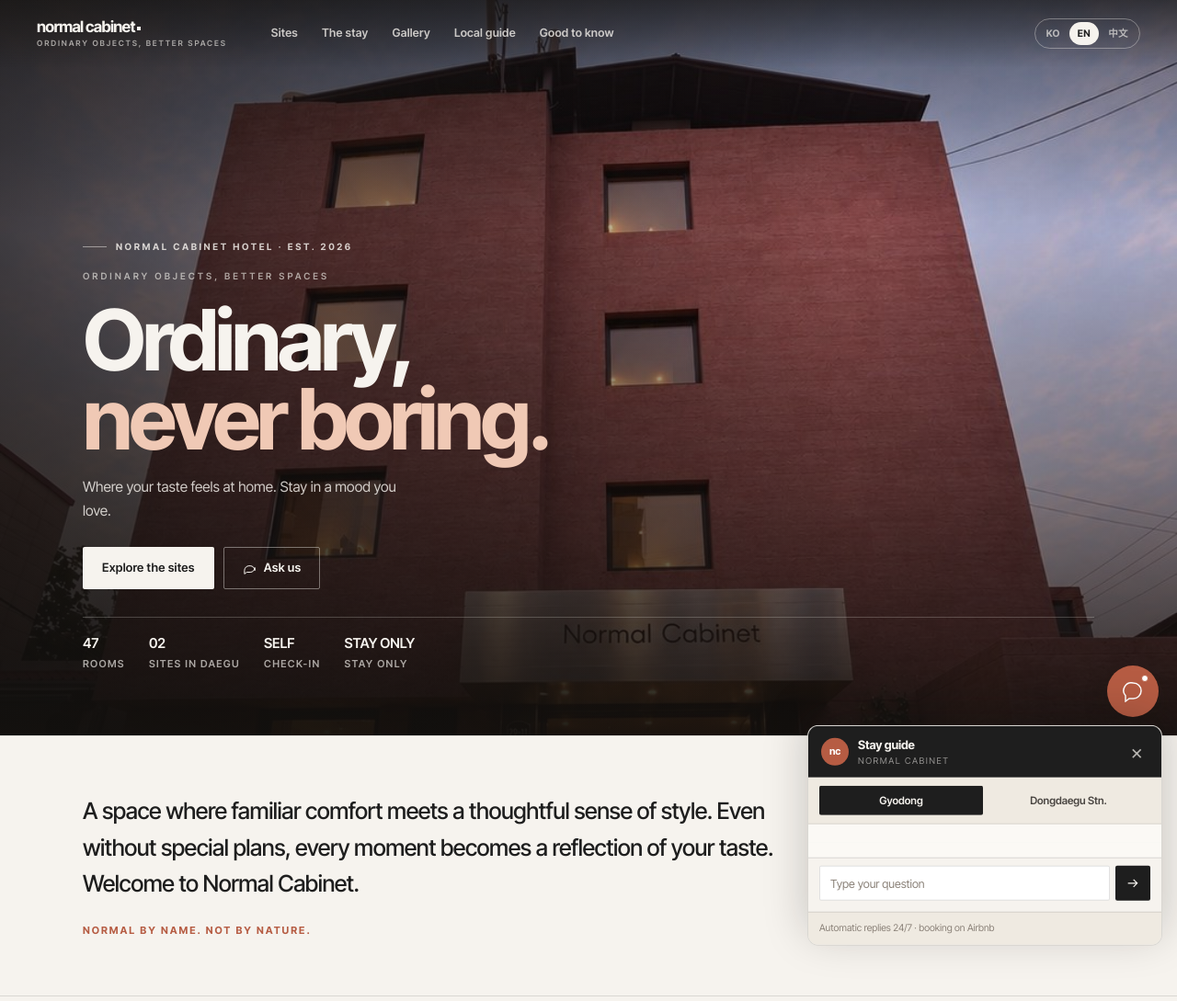
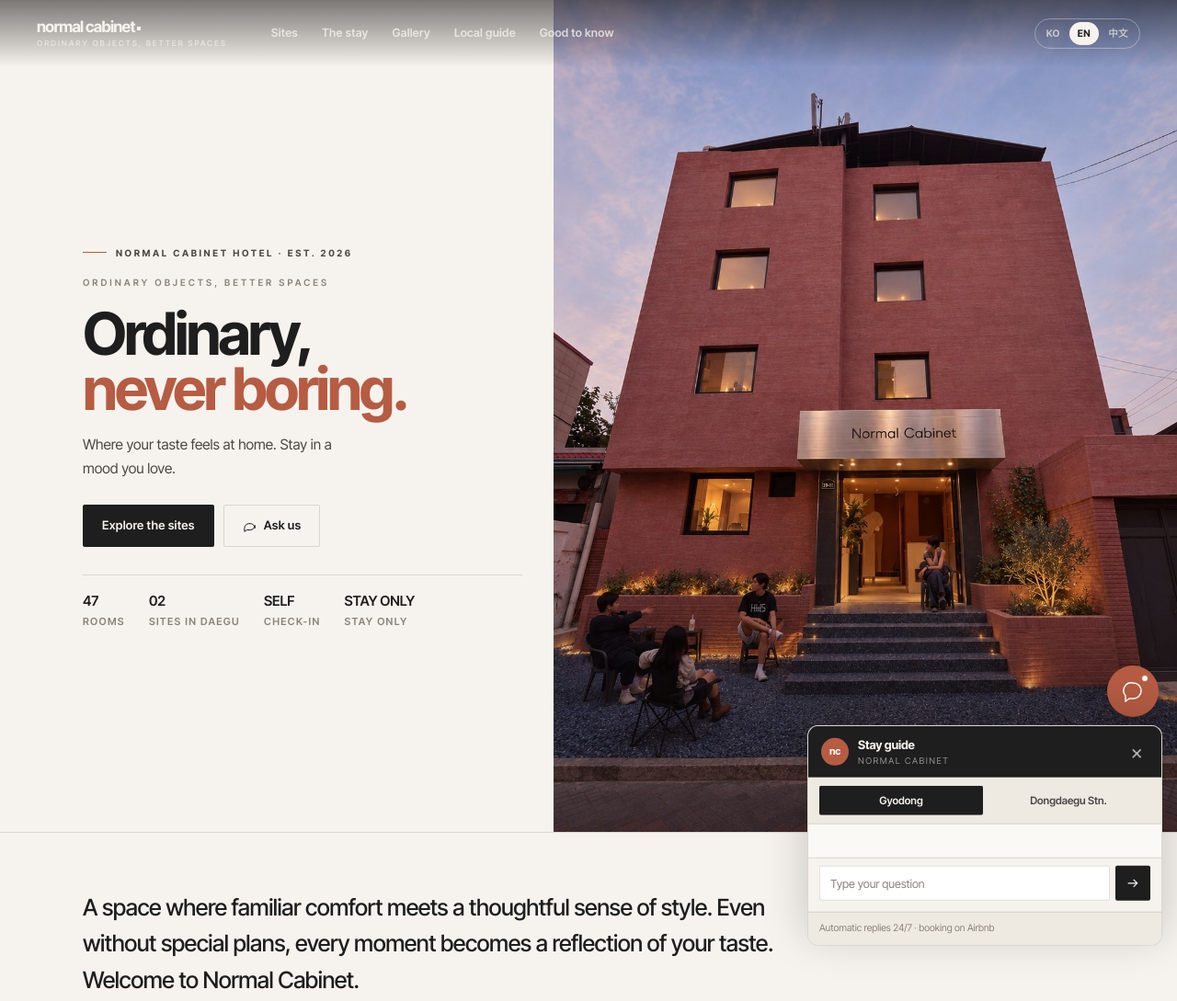
Before and after one commit to cderses/normal-cabinet-hotel, a plain HTML site: page index.html in a window 1280 px wide. Shown: the top 1089 px of the page at 92% size. Drawn offline with Linux system fonts and the light colour scheme.

Commit message:
style(hero): 데스크톱 분할 레이아웃(카피 패널 + 파사드 사진)

```diff
--- a/assets/css/site.css
+++ b/assets/css/site.css
@@ -558,6 +558,37 @@ html[lang="en"] .ft-wit .loc { display: none; }
   .cols2 { grid-template-columns: 1fr 1fr; gap: 28px; }
 }
 
+
+/* hero — split editorial layout on desktop */
+@media (min-width: 860px) {
+  .hero {
+    display: grid; grid-template-columns: 47% 53%;
+    background: var(--paper); color: var(--ink); min-height: 100svh;
+  }
+  .hero-media { position: relative; inset: auto; order: 2; z-index: 0; height: 100%; }
+  .hero-media img { object-position: 50% 50%; }
+  .hero-media::after {
+    background: linear-gradient(180deg, rgba(18, 16, 14, 0) 62%, rgba(18, 16, 14, 0.42) 100%);
+  }
+  .hero-inner {
+    order: 1; align-self: center; max-width: none; margin: 0;
+    padding: 96px 34px 48px max(40px, calc((100vw - 1180px) / 2 + 40px));
+  }
+  .hero-mark { color: var(--ink-soft); }
+  .hero-mark::before { background: var(--terra); opacity: 1; }
+  .hero-slogan { color: var(--muted); }
+  .hero h1 { font-size: clamp(46px, 5vw, 74px); max-width: 13ch; }
+  .hero h1 em { color: var(--terra); }
+  .hero-sub { color: var(--ink-soft); max-width: 34ch; }
+  .hero-en { color: var(--terra); }
+  .hero-actions .btn-paper { background: var(--ink); color: var(--paper); }
+  .hero-actions .btn-paper:hover { background: #000; }
+  .hero-actions .btn-ghost { border-color: var(--line); color: var(--ink); }
+  .hero-actions .btn-ghost:hover { background: rgba(30, 30, 30, 0.05); border-color: var(--ink); }
+  .hero-facts { border-top-color: var(--line); color: var(--muted); }
+  .hero-facts b { color: var(--ink); }
+}
+
 @media (min-width: 1180px) {
   .gal { grid-template-columns: repeat(5, 1fr); }
 }
```
Also changed, not shown: index.html (+1 -1 lines).
